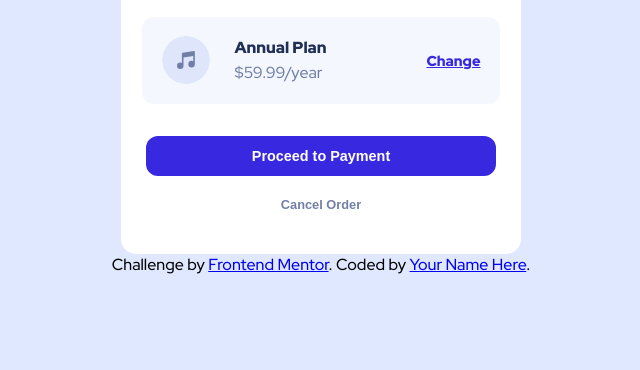
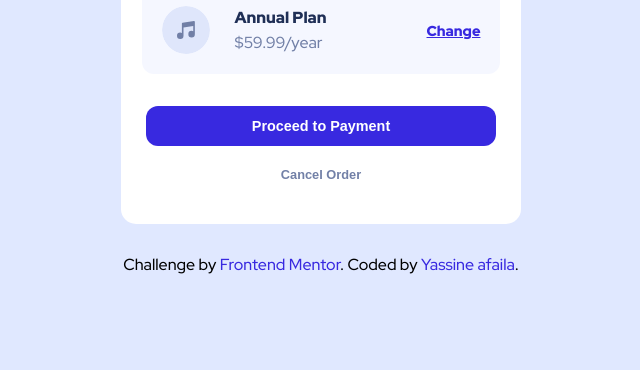
Before and after one commit to Yassineafaila/order-summary-component-main, a plain HTML site: page index.html in a window 1280 px wide. Shown: the part 430-800 px from the top of the page, without its empty margins (319-959 px from the left). Drawn offline with Linux system fonts and the light colour scheme.

Commit message:
change in the html and css

```diff
--- a/css/style.css
+++ b/css/style.css
@@ -215,9 +215,21 @@ body {
     .btn-success{
         width: 280px;
     }
+    .attribution {
+        display: none;
+    }
 }
 @media screen and (min-width:769px){
     .container{
         width: 400px;
     }
 }
+.attribution{
+    margin: 30px auto;
+}
+.attribution a{
+    text-decoration: none;
+    color: var(--Bright-blue);
+    font-size: 1rem;
+    max-width: 100%;
+}
--- a/index.html
+++ b/index.html
@@ -45,7 +45,7 @@
 
   <footer class="attribution">
     Challenge by <a href="https://www.frontendmentor.io?ref=challenge" target="_blank">Frontend Mentor</a>.
-    Coded by <a href="#">Your Name Here</a>.
+    Coded by <a href="#">Yassine afaila</a>.
   </footer>
 </body>
 </html>
```
